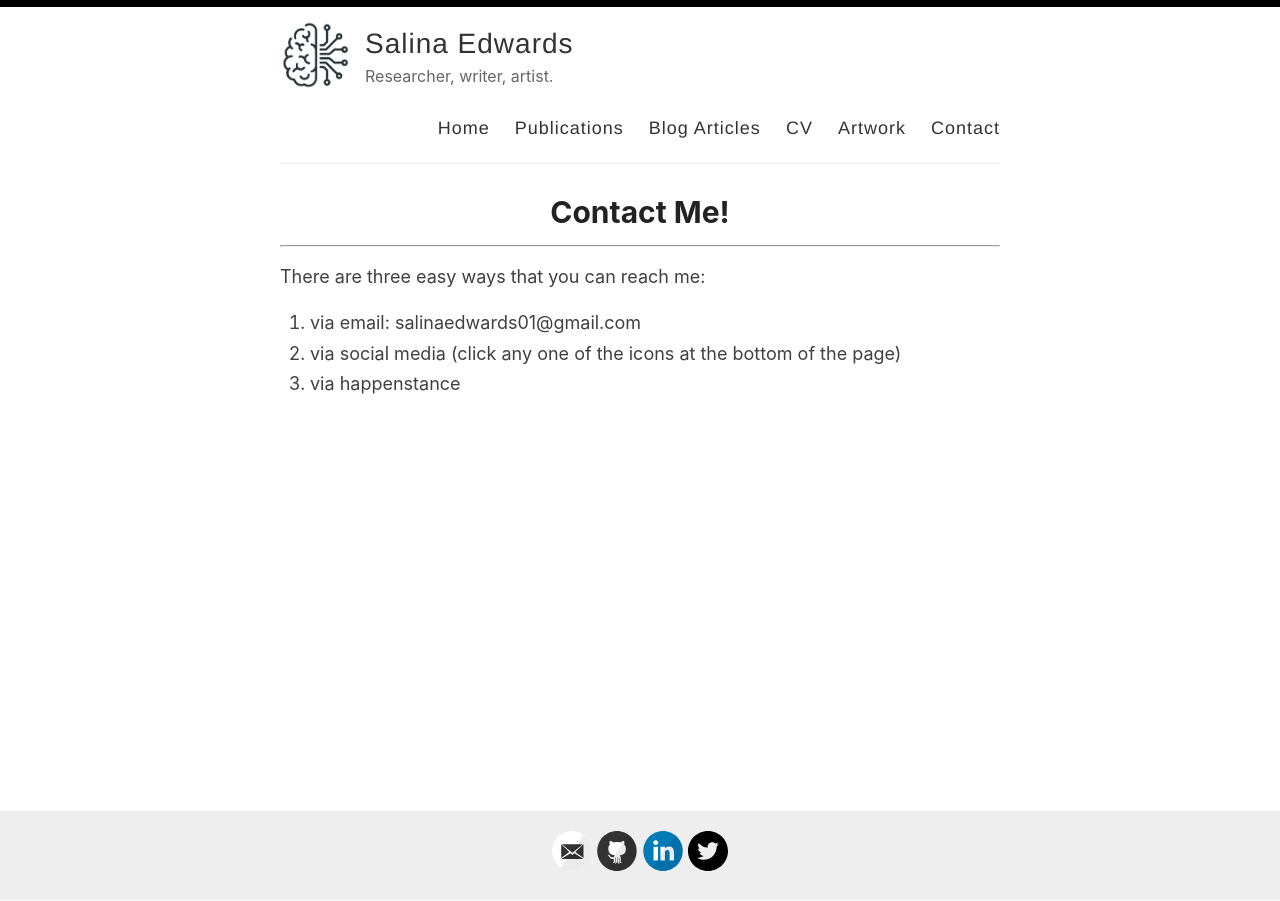
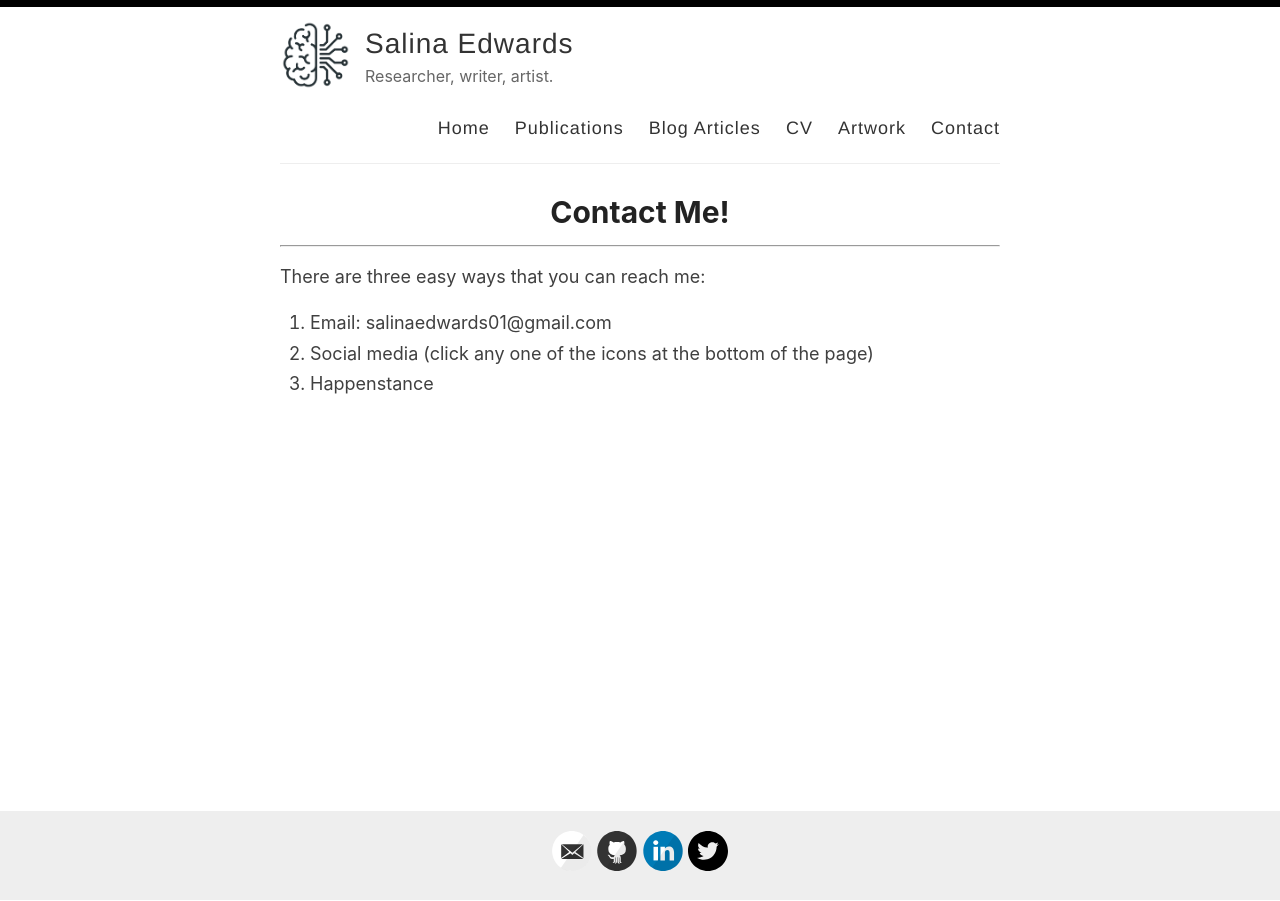
Before and after one commit to salinaedwards/salinaedwards.github.io, a Jekyll site: the page built from _pages/contact.md, in a window 1280 px wide. Built offline with Jekyll 4.4.1, drawn with Linux system fonts in a browser that asks for light colours.

Commit message:
Update contact.md

```diff
--- a/_pages/contact.md
+++ b/_pages/contact.md
@@ -7,6 +7,6 @@ permalink: /contact/
 ---
 
 There are three easy ways that you can reach me:
-1. via email: salinaedwards01@gmail.com
-2. via social media (click any one of the icons at the bottom of the page)
-3. via happenstance
+1. Email: salinaedwards01@gmail.com
+2. Social media (click any one of the icons at the bottom of the page)
+3. Happenstance
```
